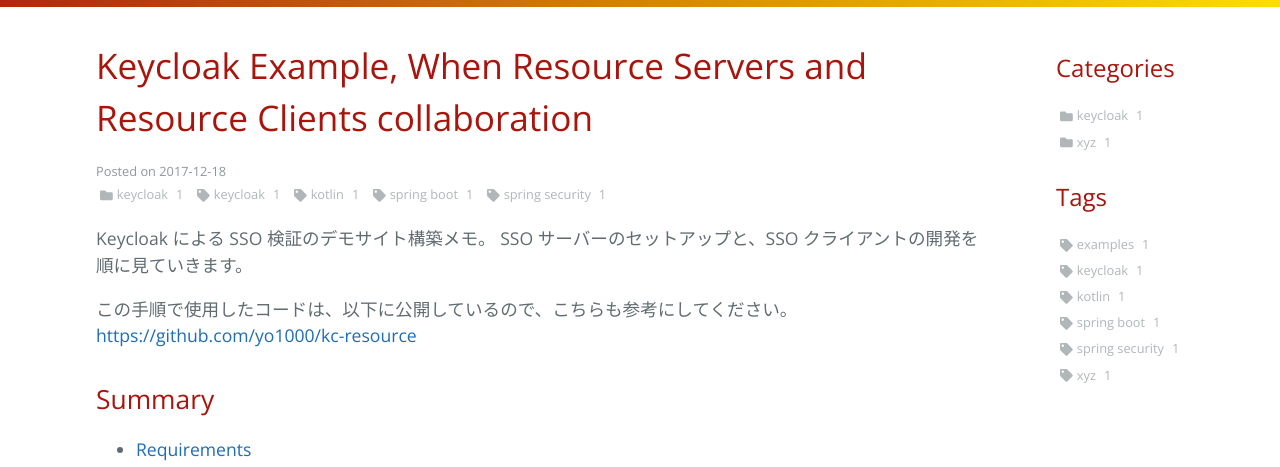
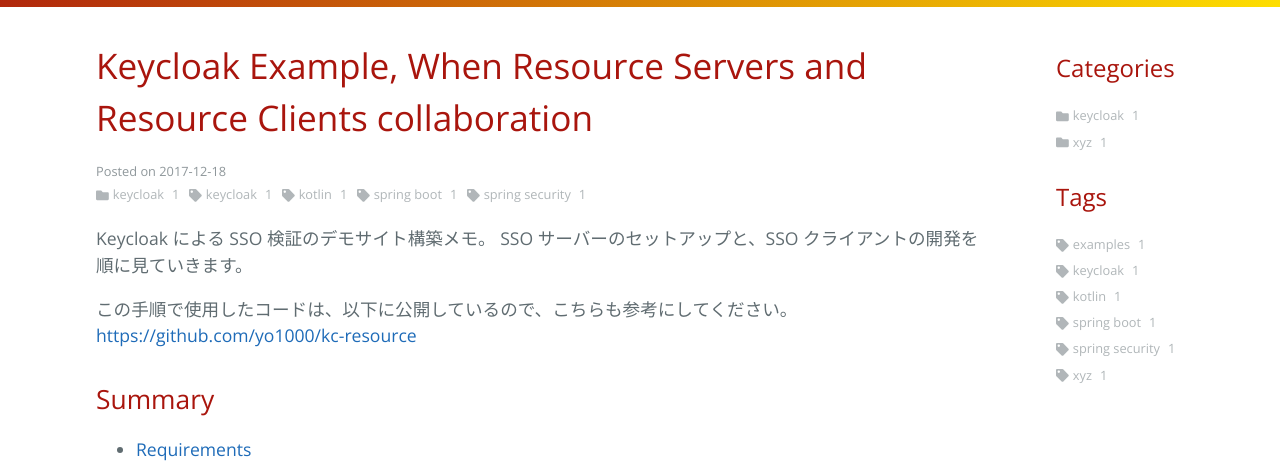
Before and after one commit to yo1000/blog.yo1000.com, a Jekyll site: the page built from _posts/2017-12-18-keycloak-example-resource-server-client.md, in a window 1280 px wide. Shown: the part 214-681 px from the top of the page. Built offline with Jekyll 4.4.1, drawn with Linux system fonts in a browser that asks for light colours; our own code applies the rules of GitHub Pages for plain Markdown files.

Commit message:
Update overwrite.css

```diff
--- a/res/site/css/overwrite.css
+++ b/res/site/css/overwrite.css
@@ -57,7 +57,7 @@
 .meta-content li a .icon,
 .side-content li a .icon {
   display: inline-block;
-  padding: 2px 4px;
+  padding: 2px 4px 2px 0;
   border-radius: 4px 0 0 4px;
   border-width: 1px 0 1px 1px;
 }
```
